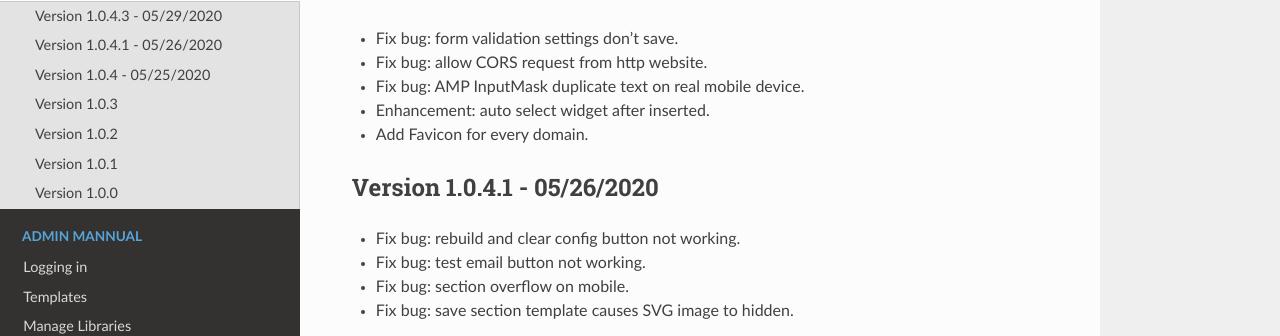
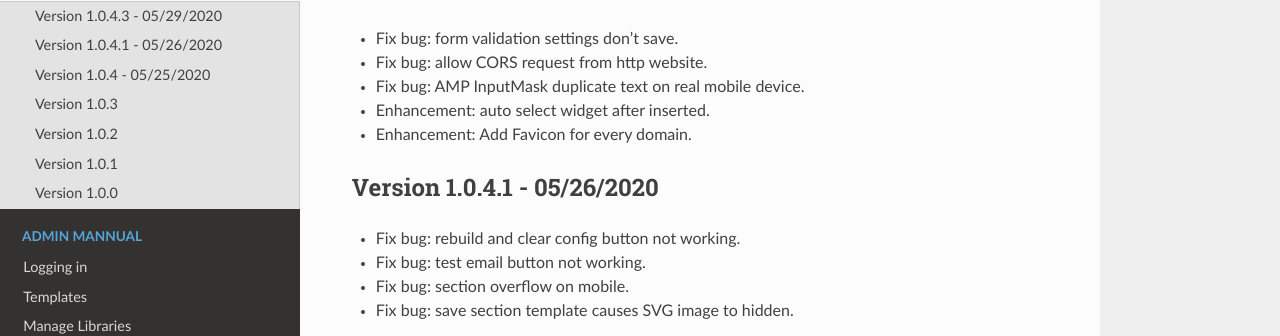
Before and after one commit to logozadocs/-ampbuilder-docs-en, a Sphinx documentation site: the page built from source/changelog.rst, in a window 1280 px wide and 1317 px high. Shown: the part 189-525 px from the top of the window. Built offline with Sphinx 7.4.7 and the Read the Docs theme 2.0.0, drawn with Linux system fonts in a browser that asks for light colours; pages that are not in the unit, such as notebooks, are missing from menus; part of the change alters nothing that is shown.

Commit message:
no message

```diff
--- a/source/changelog.rst
+++ b/source/changelog.rst
@@ -9,7 +9,7 @@ Version 1.0.4.3 - 05/29/2020
 - Fix bug: allow CORS request from http website.
 - Fix bug: AMP InputMask duplicate text on real mobile device.
 - Enhancement: auto select widget after inserted.
-- Add Favicon for every domain.
+- Enhancement: Add Favicon for every domain.
 
 ==============
 Version 1.0.4.1 - 05/26/2020
```
